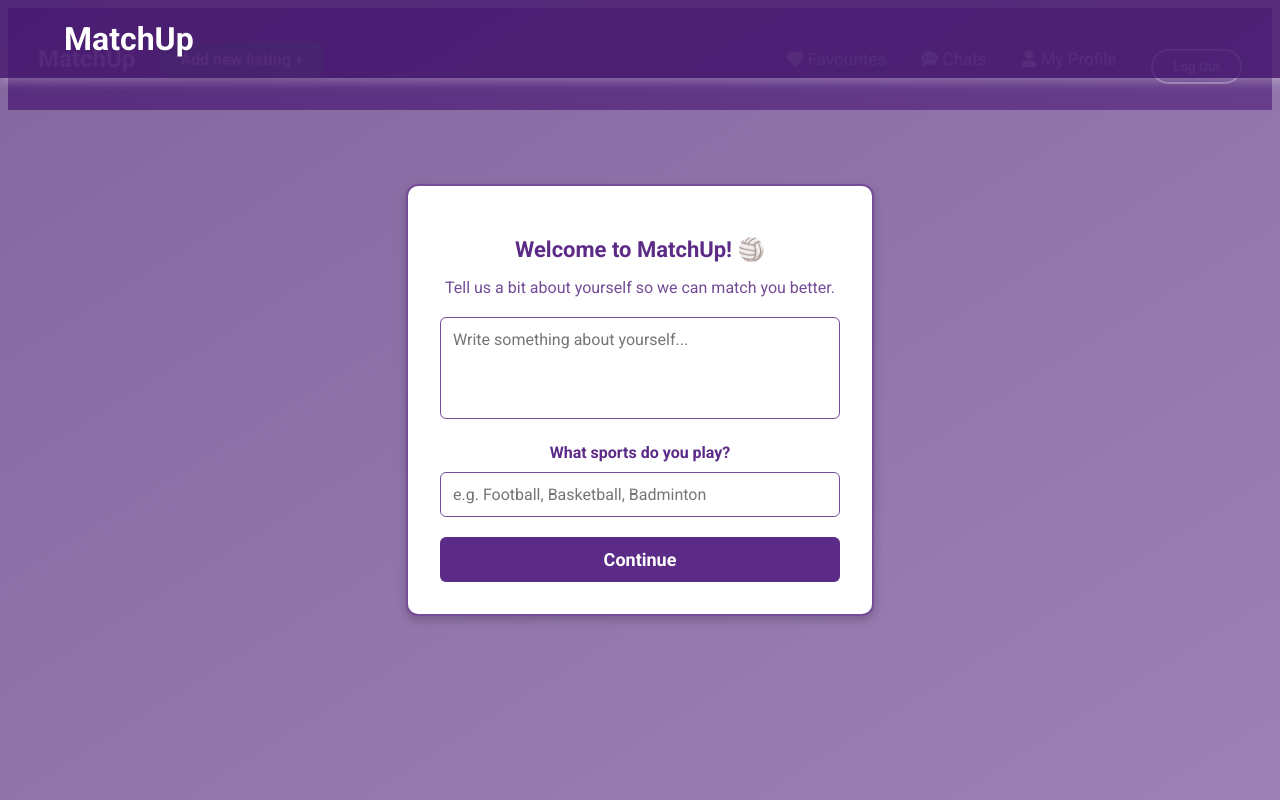
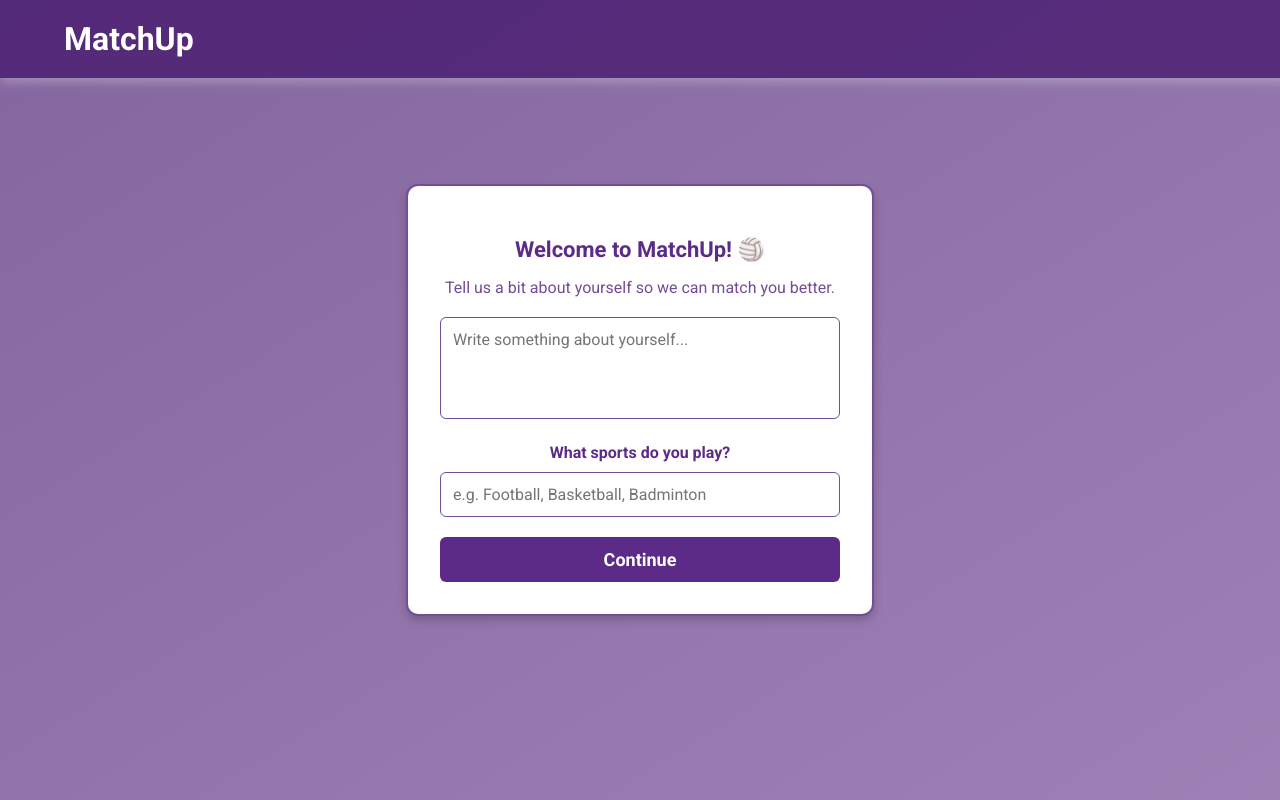
Before and after one commit to BT3103AppDev1/l1-finaltermproject-2425s2l1_group_07, a Vue app: page /Onboarding in a window 1280 px wide. Built offline with nearby package versions, Linux system fonts and the light colour scheme; no server answers.

Commit message:
fixed onboarding page navbar

```diff
--- a/src/components/ChatsPage.vue
+++ b/src/components/ChatsPage.vue
@@ -221,7 +221,6 @@ export default {
   .username {
   font-weight: bold;
   font-size: 12px;
-  color: ; /* soft lavender that complements purple */
   margin-bottom: 2px;
 }
 
--- a/src/views/OnboardingPage.vue
+++ b/src/views/OnboardingPage.vue
@@ -1,11 +1,9 @@
 <script>
 import Onboarding from '@/components/Onboarding.vue';
-import NavBar from '@/components/Navbar.vue';
 
 export default {
   name: 'OnboardingPage',
   components: {
-    NavBar,
     Onboarding
   }
 }
@@ -13,7 +11,6 @@ export default {
 
 <template>
     <div>
-        <NavBar />
         <Onboarding />
     </div>
 </template>
```
